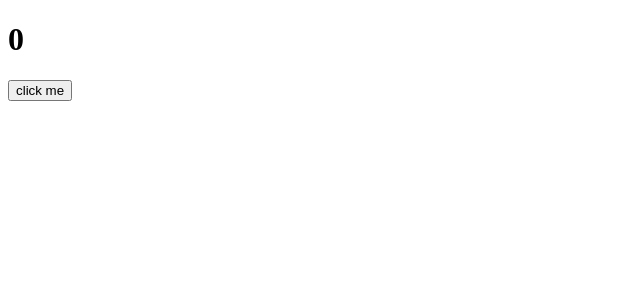
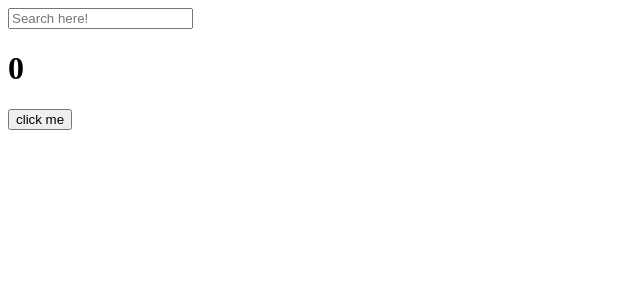
Before and after one commit to mitzbarbie/-React.js-toDoList, a React (Create React App) app: page / in a window 1280 px wide. Shown: the top 300 px of the page, without its empty margins (0-640 px from the left). Built offline with nearby package versions, Linux system fonts and the light colour scheme.

Commit message:
when use useEffect and how to use it

```diff
--- a/src/App.js
+++ b/src/App.js
@@ -3,9 +3,11 @@ import { useState, useEffect } from "react";
 
 function App() {
   const [counter, setValue] = useState(0);
+  const [keyword, setKeyword] = useState("");
   // [value, modifier function]
   // value : value / setValue : value를 수정하기 위한 function
   const onClick = () => setValue((prev) => prev + 1);
+  const onChange = (e) => setKeyword(e.target.value);
   console.log("i run all the time");
 
   // const iRunOnlyOnce = () => {
@@ -15,10 +17,22 @@ function App() {
   useEffect(() => {
     console.log("CALL THE API...");
   }, []);
+
+  useEffect(() => {
+    if (keyword !== "" && keyword.length > 5) {
+      console.log("SEARCH FOR", keyword);
+    }
+  }, [keyword]);
   // useEffect function allows us the basically protect our code to only be called one time. This is why we use useEffect function.
 
   return (
     <div>
+      <input
+        value={keyword}
+        onChange={onChange}
+        type="text"
+        placeholder="Search here!"
+      ></input>
       <h1>{counter}</h1>
       <button onClick={onClick}>click me</button>
     </div>
```
